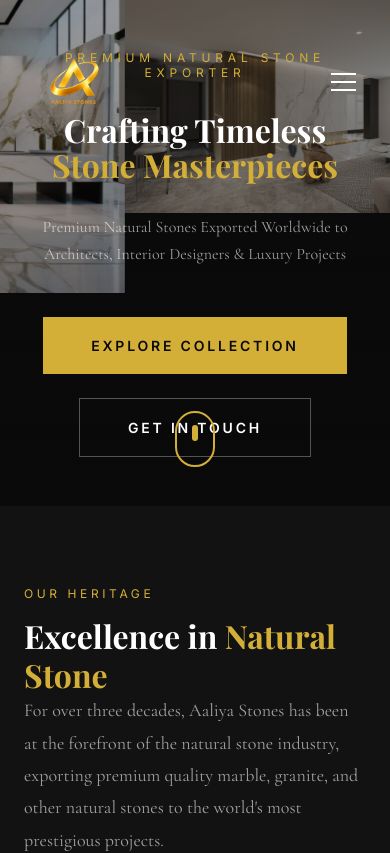
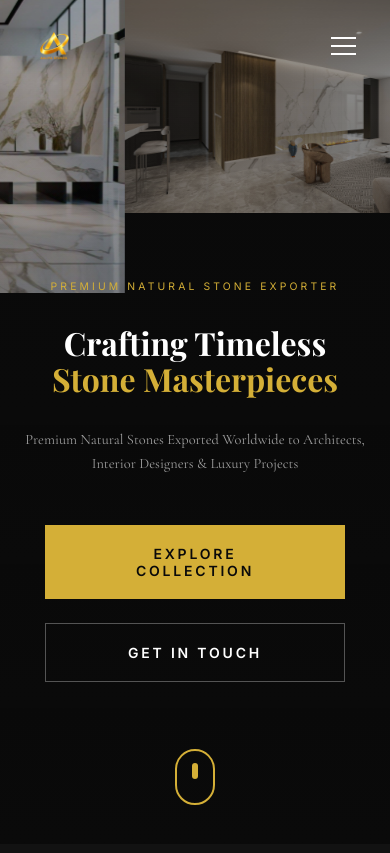
Before and after one commit to solutionswebmetrix-cpu/aaliya-stone, a React (Vite) app in the folder frontend/: page / in a window 390 px wide. Shown: the top 853 px of the page. Built offline with nearby package versions, Linux system fonts and the light colour scheme.

Commit message:
Fix mega menu hover behavior

```diff
--- a/frontend/src/styles/hero.css
+++ b/frontend/src/styles/hero.css
@@ -65,9 +65,13 @@
   position: relative;
   z-index: 2;
   text-align: center;
-  padding: 0 1.5rem;
+  padding: 5rem 1.5rem 0;
   max-width: 1200px;
   margin: 0 auto;
+  display: flex;
+  flex-direction: column;
+  justify-content: center;
+  min-height: 100vh;
 }
 
 .hero-subtitle-top {
@@ -80,7 +84,7 @@
 }
 
 .hero-title {
-  font-size: 4rem;
+  font-size: clamp(2rem, 8vw, 4rem);
   line-height: 1.1;
   margin-bottom: 2rem;
 }
--- a/frontend/src/styles/navbar.css
+++ b/frontend/src/styles/navbar.css
@@ -6,7 +6,8 @@
   right: 0;
   z-index: 10000; /* Increase z-index to be above everything */
   padding: 2rem 0;
-  transition: all 0.5s ease;
+  transition: all 0.3s ease;
+  background: transparent;
 }
 
 .navbar.scrolled {
@@ -413,6 +414,14 @@
 }
 
 @media (max-width: 968px) {
+  .navbar {
+    padding: 1rem 0;
+  }
+
+  .logo-img {
+    height: 60px;
+  }
+
   .mobile-menu-toggle {
     display: flex;
     z-index: 100000;
--- a/frontend/src/styles/responsive.css
+++ b/frontend/src/styles/responsive.css
@@ -1,15 +1,7 @@
 /* Responsive Styles */
 
-/* Tablet: Hero height 80vh */
+/* Tablet and Mobile: Hero height 100vh */
 @media (max-width: 992px) {
-  .hero {
-    height: 80vh;
-  }
-
-  .hero-title {
-    font-size: 3rem;
-  }
-
   .section-title {
     font-size: 2.5rem;
   }
@@ -19,34 +11,30 @@
     grid-template-columns: 1fr;
   }
 
-  .product-grid {
-    grid-template-columns: repeat(3, 1fr);
-  }
-
   /* Hide Mega Menu on Mobile/Tablet */
   .megamenu {
     display: none !important;
   }
 
-  /* Keep Nav Menu on mobile */
-  .nav-menu {
-    display: none;
+  /* Product grid */
+  .product-grid {
+    grid-template-columns: repeat(3, 1fr);
   }
-  .nav-menu.active {
-    display: flex;
+
+  /* Hero content padding adjustment */
+  .hero-content {
+    padding: 6rem 1.5rem 0;
+  }
+
+  /* Button stack */
+  .hero-cta {
+    flex-direction: column;
+    align-items: center;
   }
 }
 
-/* Mobile: Hero height 60vh */
+/* Small Mobile */
 @media (max-width: 768px) {
-  .hero {
-    height: 60vh;
-  }
-
-  .hero-title {
-    font-size: 2.5rem;
-  }
-
   .section {
     padding: 5rem 0;
   }
@@ -71,19 +59,42 @@
   .container {
     padding: 0 16px;
   }
-}
 
-@media (max-width: 480px) {
-  .hero-title {
-    font-size: 2rem;
+  .hero-content {
+    padding: 6rem 1rem 0;
   }
 
   .hero-subtitle {
     font-size: 1rem;
   }
 
+  .hero-cta {
+    width: 100%;
+  }
+
+  .cta-primary, .cta-secondary {
+    width: 100%;
+    max-width: 300px;
+  }
+}
+
+/* Extra Small Mobile (320px) */
+@media (max-width: 480px) {
+  .hero-content {
+    padding: 7rem 1rem 0;
+  }
+
+  .hero-subtitle-top {
+    font-size: 0.65rem;
+    letter-spacing: 0.3em;
+  }
+
+  .hero-subtitle {
+    font-size: 0.9rem;
+  }
+
   .section-title {
-    font-size: 2rem;
+    font-size: 1.75rem;
   }
 
   .product-grid,
```
Also changed, not shown: 1 other file (tests, documents, lock files or other folders).
